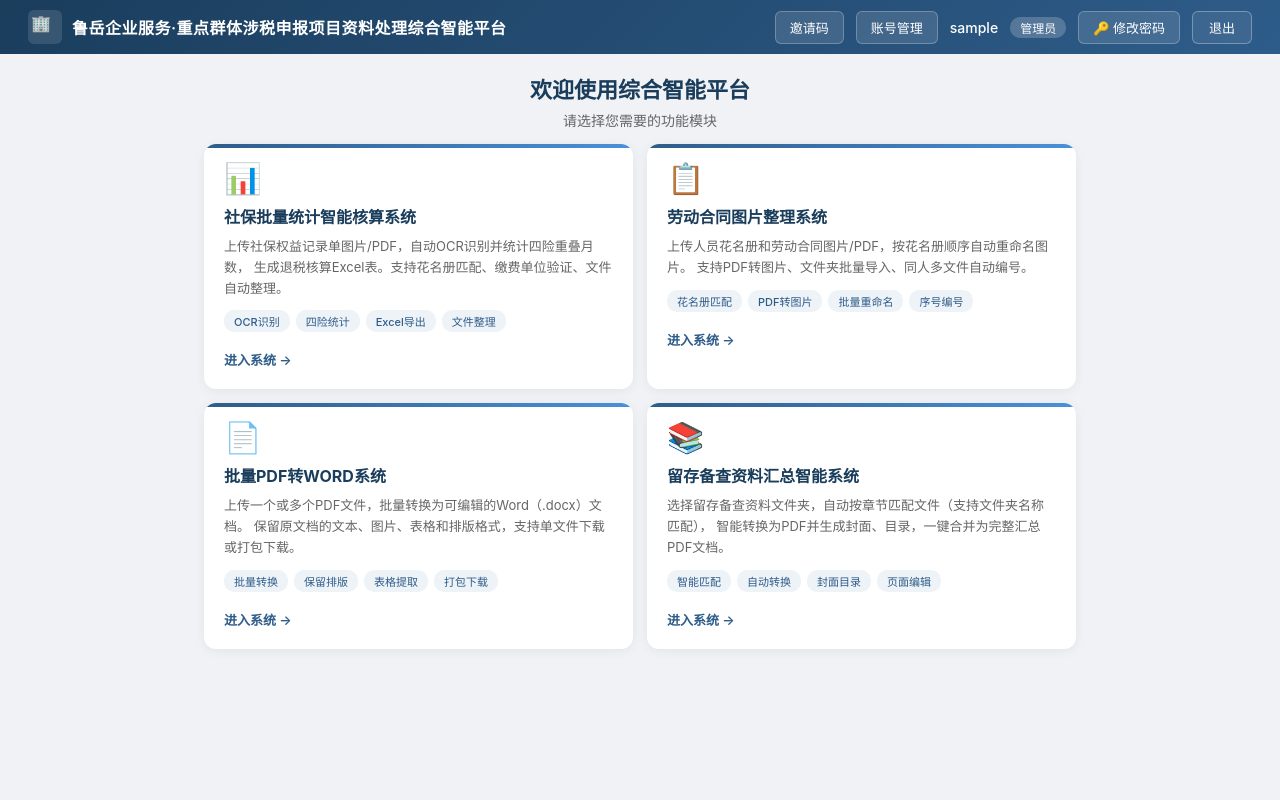
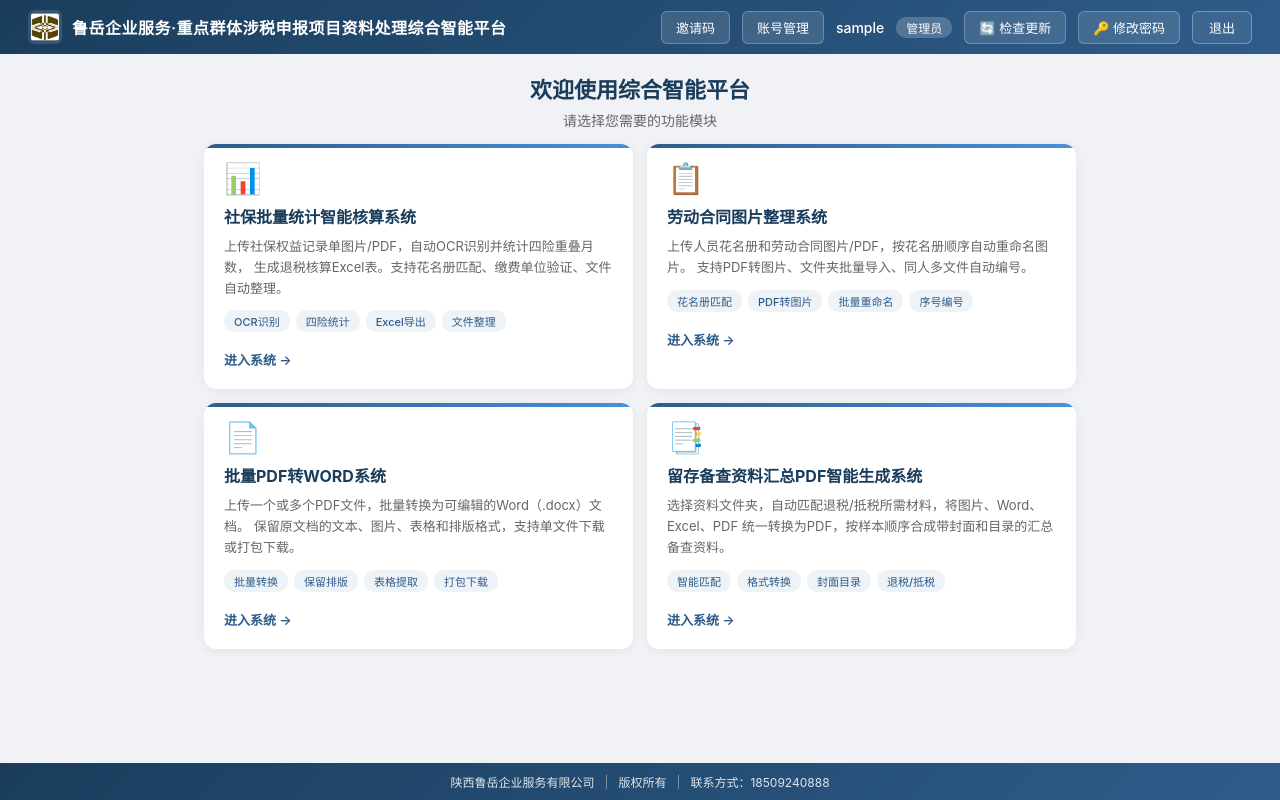
Before and after one commit to luyue-enterprise-platform/luyue-enterprise-platform, a Flask app: page / in a window 1280 px wide. Run offline with Flask 3, Linux system fonts and the light colour scheme; the visitor is signed in with stand-in values (Sample User, id 1).

Commit message:
v1.1.20: restore lost features + fix insurance certificate matching
- Restore check-update button and version comparison modal
- Restore remember-password backend file storage + localStorage
- Restore batch invite code generation (count parameter)
- Restore portal logo image and footer copyright
- Restore core/paths.py (Program Files permission redirect)
- Fix insurance certificate matching with weak keywords mechanism
- Fix batch invite code API frontend/backend mismatch

```diff
--- a/app.py
+++ b/app.py
@@ -5,19 +5,19 @@
 """
 import os
 import sys
+import base64
 
 # ============ 路径设置 ============
-IS_FROZEN = getattr(sys, 'frozen', False)
-if IS_FROZEN:
-    RESOURCE_DIR = sys._MEIPASS
-    DATA_DIR = os.path.dirname(sys.executable)
-else:
-    RESOURCE_DIR = os.path.dirname(os.path.abspath(__file__))
-    DATA_DIR = RESOURCE_DIR
+from core.paths import data_dir, resource_dir
 
-# 确保项目根目录在 Python 路径中
-if DATA_DIR not in sys.path:
-    sys.path.insert(0, DATA_DIR)
+# 资源目录（_MEIPASS 或项目根目录）— 用于静态/模板文件
+RESOURCE_DIR = resource_dir()
+# 数据目录（自动处理 Program Files 权限问题：安装时重定向至 %APPDATA%）
+DATA_DIR = data_dir()
+
+# 确保资源目录在 Python 路径中（用于 import core.*、modules.*）
+if RESOURCE_DIR not in sys.path:
+    sys.path.insert(0, RESOURCE_DIR)
 
 # ============ 日志配置 ============
 import logging
@@ -40,7 +40,7 @@ app = Flask(__name__,
     template_folder=os.path.join(RESOURCE_DIR, 'templates'),
     static_folder=os.path.join(RESOURCE_DIR, 'static'))
 
-app.secret_key = os.urandom(24)
+app.secret_key = 'luyue_platform_sk_2024_a8f3b2e1c9d7'
 app.config['MAX_CONTENT_LENGTH'] = 100 * 1024 * 1024  # 100MB
 
 # 添加门户模板目录到 Jinja2 搜索路径
@@ -70,6 +70,28 @@ app.register_blueprint(pdf2word_bp)
 app.register_blueprint(pdfmerge_bp)
 logger.info('子模块 Blueprint 注册完成')
 
+
+# ============ 当前版本（用于远程更新检查） ============
+def _load_local_version():
+    """读取本地的 version.json"""
+    import json as _json
+    candidates = [
+        os.path.join(DATA_DIR, 'version.json'),
+        os.path.join(RESOURCE_DIR, 'version.json'),
+    ]
+    for path in candidates:
+        if os.path.isfile(path):
+            try:
+                with open(path, 'r', encoding='utf-8') as f:
+                    return _json.load(f)
+            except Exception:
+                pass
+    return {'version': '1.0.0', 'version_code': 100, 'download_url': '', 'changelog': ''}
+
+APP_VERSION = _load_local_version()
+logger.info(f'当前版本: v{APP_VERSION.get("version", "?")} (code={APP_VERSION.get("version_code", "?")})')
+
+
 # ============ 共享路由：登录 / 注册 / 退出 ============
 from flask import request, jsonify, render_template, session, redirect, url_for
 from core.auth import (
@@ -77,6 +99,45 @@ from core.auth import (
     validate_invite_code, consume_invite_code,
     login_required, admin_required, get_remote_token
 )
+
+# ============ 记住密码：后端文件存储（localStorage 的可靠备份） ============
+# WebView2 的 localStorage 磁盘持久化是异步的，应用关闭时可能来不及 flush
+# 导致记住密码间歇性失效。此 API 通过同步文件 I/O 提供可靠备份。
+_REMEMBER_FILE = os.path.join(DATA_DIR, 'data', 'remembered_login.json')
+
+
+@app.route('/api/remember_login', methods=['GET'])
+def api_get_remembered_login():
+    """读取已保存的登录凭据（无需登录即可访问）"""
+    import json as _json
+    try:
+        if os.path.isfile(_REMEMBER_FILE):
+            with open(_REMEMBER_FILE, 'r', encoding='utf-8') as f:
+                data = _json.load(f)
+            return jsonify({'ok': True, 'username': data.get('username', ''),
+                            'password': data.get('password', '')})
+    except Exception as e:
+        logger.warning(f'读取记住密码文件失败: {e}')
+    return jsonify({'ok': True, 'username': '', 'password': ''})
+
+
+@app.route('/api/remember_login', methods=['POST'])
+def api_save_remembered_login():
+    """保存或清除登录凭据（无需登录即可访问）"""
+    import json as _json
+    data = request.get_json(silent=True) or {}
+    username = (data.get('username') or '').strip()
+    password = data.get('password') or ''
+
+    try:
+        os.makedirs(os.path.dirname(_REMEMBER_FILE), exist_ok=True)
+        payload = {'username': username, 'password': password}
+        with open(_REMEMBER_FILE, 'w', encoding='utf-8') as f:
+            _json.dump(payload, f, ensure_ascii=False)
+        return jsonify({'ok': True})
+    except Exception as e:
+        logger.warning(f'保存记住密码文件失败: {e}')
+        return jsonify({'ok': False, 'error': str(e)}), 500
 
 @app.route('/login', methods=['GET', 'POST'])
 def login():
@@ -210,7 +271,75 @@ def logout():
 def portal():
     return render_template('portal.html',
         username=session.get('username', ''),
-        is_admin=session.get('is_admin', False))
+        is_admin=session.get('is_admin', False),
+        app_version=APP_VERSION.get('version', '1.0.0'),
+        version_code=APP_VERSION.get('version_code', 100))
+
+
+# ============ 版本检查 API ============
+@app.route('/api/app/version', methods=['GET'])
+@login_required
+def api_app_version():
+    """返回本地版本信息"""
+    return jsonify({
+        'ok': True,
+        'version': APP_VERSION.get('version', '1.0.0'),
+        'version_code': APP_VERSION.get('version_code', 100),
+        'changelog': APP_VERSION.get('changelog', ''),
+    })
+
+
+# 远程版本信息地址（GitHub Raw URL，无需 PythonAnywhere）
+REMOTE_VERSION_URLS = [
+    'https://raw.githubusercontent.com/luyue-enterprise-platform/luyue-enterprise-platform/main/version.json',
+    'https://api.github.com/repos/luyue-enterprise-platform/luyue-enterprise-platform/contents/version.json',
+]
+
+
+@app.route('/api/app/check_update', methods=['GET'])
+@login_required
+def api_check_update():
+    """从 GitHub 远程抓取最新版本信息，对比 version_code 判断是否需要更新"""
+    import json as _json
+    import urllib.request as _ur
+    import urllib.error as _ue
+
+    last_err = None
+    for url in REMOTE_VERSION_URLS:
+        try:
+            req = _ur.Request(url, headers={'User-Agent': 'LuyueApp/1.1.5'})
+            with _ur.urlopen(req, timeout=10) as resp:
+                raw = resp.read().decode('utf-8', errors='ignore')
+                # GitHub Contents API 返回 JSON 带 content 字段（base64）
+                if 'api.github.com/repos' in url and '"content"' in raw:
+                    api_data = _json.loads(raw)
+                    raw = base64.b64decode(api_data['content']).decode('utf-8')
+                data = _json.loads(raw)
+                local_code = APP_VERSION.get('version_code', 100)
+                remote_code = int(data.get('version_code', 0) or 0)
+                return jsonify({
+                    'ok': True,
+                    'has_update': remote_code > local_code,
+                    'local_version': APP_VERSION.get('version', '1.0.0'),
+                    'local_code': local_code,
+                    'remote_version': data.get('version', ''),
+                    'remote_code': remote_code,
+                    'download_url': data.get('download_url', ''),
+                    'changelog': data.get('changelog', ''),
+                    'mandatory': bool(data.get('mandatory', False)),
+                })
+        except _ue.HTTPError as e:
+            last_err = f'HTTP {e.code}'
+            continue
+        except Exception as e:
+            last_err = str(e)
+            continue
+
+    return jsonify({
+        'ok': False,
+        'error': f'检查更新失败: {last_err or "网络异常"}',
+        'has_update': False,
+    }), 200
 
 
 # ============ 修改密码 API（门户 + 子模块共用） ============
@@ -269,9 +398,25 @@ def api_invite_codes():
 @admin_required
 def api_generate_invite():
     from core.auth import generate_invite_code
-    note = (request.get_json(silent=True) or {}).get('note', '')
-    code = generate_invite_code(session.get('user_id'), note)
-    return jsonify({'code': code})
+    data = request.get_json(silent=True) or {}
+    note = data.get('note', '')
+    count = int(data.get('count', 1) or 1)
+    if count < 1:
+        count = 1
+    if count > 100:
+        count = 100
+
+    codes = []
+    uid = session.get('user_id')
+    for _ in range(count):
+        code = generate_invite_code(uid, note)
+        if code:
+            codes.append(code)
+
+    if count == 1 and codes:
+        # 向后兼容：单个邀请码返回 code 字段
+        return jsonify({'code': codes[0], 'codes': codes})
+    return jsonify({'codes': codes})
 
 
 # ============ 用户管理（管理员） ============
--- a/portal/templates/portal.html
+++ b/portal/templates/portal.html
@@ -10,7 +10,7 @@
     <!-- 顶部导航 -->
     <header class="navbar">
         <div class="nav-brand">
-            <span class="brand-icon">🏢</span>
+            <img class="brand-icon" src="/static/assets/logo.png" alt="鲁岳企业服务">
             <span class="brand-text">鲁岳企业服务·重点群体涉税申报项目资料处理综合智能平台</span>
         </div>
         <div class="nav-user">
@@ -20,6 +20,7 @@
             {% endif %}
             <span class="user-name">{{ username }}</span>
             {% if is_admin %}<span class="user-badge">管理员</span>{% endif %}
+            <button class="btn-nav" id="btnCheckUpdate" onclick="checkAppUpdate(true)">🔄 检查更新</button>
             <button class="btn-nav" onclick="openPwdModal()">🔑 修改密码</button>
             <a href="/logout" class="btn-logout">退出</a>
         </div>
@@ -84,24 +85,35 @@
                 <span class="module-action">进入系统 →</span>
             </a>
 
-            <!-- 留存备查资料汇总 -->
+            <!-- 留存备查资料汇总PDF -->
             <a href="/pdfmerge/" class="module-card">
-                <div class="module-icon">📚</div>
-                <h2 class="module-title">留存备查资料汇总智能系统</h2>
+                <div class="module-icon">📑</div>
+                <h2 class="module-title">留存备查资料汇总PDF智能生成系统</h2>
                 <p class="module-desc">
-                    选择留存备查资料文件夹，自动按章节匹配文件（支持文件夹名称匹配），
-                    智能转换为PDF并生成封面、目录，一键合并为完整汇总PDF文档。
+                    选择资料文件夹，自动匹配退税/抵税所需材料，将图片、Word、Excel、PDF
+                    统一转换为PDF，按样本顺序合成带封面和目录的汇总备查资料。
                 </p>
                 <div class="module-features">
                     <span class="feature-tag">智能匹配</span>
-                    <span class="feature-tag">自动转换</span>
+                    <span class="feature-tag">格式转换</span>
                     <span class="feature-tag">封面目录</span>
-                    <span class="feature-tag">页面编辑</span>
+                    <span class="feature-tag">退税/抵税</span>
                 </div>
                 <span class="module-action">进入系统 →</span>
             </a>
         </div>
     </main>
+
+    <!-- 底部版权信息 -->
+    <footer class="portal-footer">
+        <div class="footer-content">
+            <span>陕西鲁岳企业服务有限公司</span>
+            <span class="footer-divider">|</span>
+            <span>版权所有</span>
+            <span class="footer-divider">|</span>
+            <span>联系方式：18509240888</span>
+        </div>
+    </footer>
 
     <!-- 修改密码弹窗 -->
     <div class="modal-overlay" id="pwdModal" style="display:none;">
@@ -131,11 +143,16 @@
     {% if is_admin %}
     <div class="modal-overlay" id="inviteModal" style="display:none;">
         <div class="modal-box modal-wide">
-            <h3>邀请码管理</h3>
+            <h3>邀请码管理 — 动态生成</h3>
             <div class="modal-body">
-                <button class="btn-primary btn-sm" id="btnGenInvite">生成新邀请码</button>
-                <div id="newInviteCode" class="invite-code-display" style="display:none;"></div>
-                <table class="portal-table" id="inviteTable" style="margin-top:16px;">
+                <div style="display:flex;gap:8px;align-items:center;margin-bottom:12px;">
+                    <input type="number" id="genCount" value="1" min="1" max="100"
+                           style="width:70px;padding:6px 8px;border:1px solid #ddd;border-radius:4px;text-align:center;">
+                    <button class="btn-primary btn-sm" id="btnGenInvite">批量生成邀请码</button>
+                    <span style="color:#999;font-size:12px;">（一次最多100个）</span>
+                </div>
+                <div id="newInviteCodes" class="invite-code-display" style="display:none;"></div>
+                <table class="portal-table" id="inviteTable">
                     <thead><tr><th>邀请码</th><th>状态</th><th>备注</th><th>使用者</th></tr></thead>
                     <tbody id="inviteTableBody"></tbody>
                 </table>
@@ -165,6 +182,30 @@
 
     <!-- Toast提示 -->
     <div class="toast" id="toast"></div>
+
+    <!-- 更新提示弹窗 -->
+    <div class="modal-overlay" id="updateModal" style="display:none;">
+        <div class="modal-box modal-wide">
+            <h3 id="updateTitle">软件更新</h3>
+            <div class="modal-body">
+                <p style="margin-bottom:10px;">
+                    当前版本：<strong id="updateLocalVer"></strong><br>
+                    最新版本：<strong id="updateRemoteVer" style="color:#2E5C8A;"></strong>
+                </p>
+                <div style="background:#F8FAFC;padding:14px;border-radius:8px;border:1px solid #E8ECF0;max-height:160px;overflow-y:auto;">
+                    <strong style="display:block;margin-bottom:6px;color:#555;">更新内容：</strong>
+                    <div id="updateChangelog" style="font-size:13px;color:#666;line-height:1.7;white-space:pre-wrap;"></div>
+                </div>
+                <p style="margin-top:10px;font-size:12px;color:#999;">
+                    点击"立即下载"将打开浏览器下载新版本，下载完成后关闭当前程序运行新版本即可。
+                </p>
+            </div>
+            <div class="modal-actions">
+                <button class="btn-ghost" onclick="closeUpdateModal()">稀后再说</button>
+                <button class="btn-primary" id="btnDownloadUpdate">立即下载</button>
+            </div>
+        </div>
+    </div>
 
     <script>
     // ======== 修改密码 ========
@@ -253,21 +294,30 @@
         btnGenInvite.addEventListener('click', function() {
             btnGenInvite.disabled = true;
             btnGenInvite.textContent = '生成中...';
-            fetch('/api/generate_invite', { method: 'POST' })
+            var count = parseInt(document.getElementById('genCount').value) || 1;
+            fetch('/api/generate_invite', {
+                method: 'POST',
+                headers: {'Content-Type': 'application/json'},
+                body: JSON.stringify({count: count})
+            })
                 .then(function(res) { return res.json(); })
                 .then(function(data) {
                     btnGenInvite.disabled = false;
-                    btnGenInvite.textContent = '生成新邀请码';
-                    if (data.code) {
-                        var el = document.getElementById('newInviteCode');
-                        el.textContent = '新邀请码: ' + data.code;
+                    btnGenInvite.textContent = '批量生成邀请码';
+                    if (data.codes && data.codes.length > 0) {
+                        var el = document.getElementById('newInviteCodes');
+                        el.innerHTML = '<strong>已生成 ' + data.codes.length + ' 个邀请码：</strong><br>'
+                            + '<div style="display:flex;flex-wrap:wrap;gap:6px;margin-top:6px;">'
+                            + data.codes.map(function(c) { return '<code style="background:#E8F5E9;padding:4px 10px;border-radius:4px;font-weight:bold;">' + c + '</code>'; }).join('')
+                            + '</div>';
                         el.style.display = 'block';
                         loadInviteCodes();
+                        showToast('成功生成 ' + data.codes.length + ' 个邀请码', 'success');
                     }
                 })
                 .catch(function(err) {
                     btnGenInvite.disabled = false;
-                    btnGenInvite.textContent = '生成新邀请码';
+                    btnGenInvite.textContent = '批量生成邀请码';
                     showToast('生成失败: ' + err.message);
                 });
         });
@@ -369,6 +419,68 @@
             if (e.target === this) closeUserModal();
         });
     }
+    var updateModalEl = document.getElementById('updateModal');
+    if (updateModalEl) {
+        updateModalEl.addEventListener('click', function(e) {
+            if (e.target === this) closeUpdateModal();
+        });
+    }
+
+    // ======== 远程更新 ========
+    var _pendingDownloadUrl = '';
+
+    function checkAppUpdate(manual) {
+        var btn = document.getElementById('btnCheckUpdate');
+        if (btn) { btn.disabled = true; btn.textContent = '🔄 检测中...'; }
+        fetch('/api/app/check_update')
+            .then(function(res) { return res.json(); })
+            .then(function(data) {
+                if (btn) { btn.disabled = false; btn.textContent = '🔄 检查更新'; }
+                if (data.has_update) {
+                    openUpdateModal(data);
+                } else if (manual) {
+                    showToast(data.ok ? '已是最新版本' : (data.error || '已是最新版本'), 'success');
+                }
+            })
+            .catch(function(err) {
+                if (btn) { btn.disabled = false; btn.textContent = '🔄 检查更新'; }
+                if (manual) {
+                    showToast('检查更新失败: ' + err.message);
+                }
+            });
+    }
+
+    function openUpdateModal(data) {
+        document.getElementById('updateLocalVer').textContent = 'v' + data.local_version;
+        document.getElementById('updateRemoteVer').textContent = 'v' + data.remote_version;
+        document.getElementById('updateChangelog').textContent = data.changelog || '无更新说明';
+        _pendingDownloadUrl = data.download_url || '';
+        var btn = document.getElementById('btnDownloadUpdate');
+        btn.disabled = !_pendingDownloadUrl;
+        btn.textContent = _pendingDownloadUrl ? '立即下载' : '暂未提供下载链接';
+        var title = document.getElementById('updateTitle');
+        title.textContent = data.mandatory ? '强制更新' : '发现新版本';
+        document.getElementById('updateModal').style.display = 'flex';
+    }
+
+    function closeUpdateModal() {
+        document.getElementById('updateModal').style.display = 'none';
+    }
+
+    document.getElementById('btnDownloadUpdate').addEventListener('click', function() {
+        if (!_pendingDownloadUrl) {
+            showToast('暂未提供下载链接，请联系管理员');
+            return;
+        }
+        showToast('正在打开浏览器下载新版本...', 'success');
+        window.open(_pendingDownloadUrl, '_blank');
+        setTimeout(function() {
+            closeUpdateModal();
+            showToast('下载已开始，请关闭当前程序后运行新版本', 'success');
+        }, 500);
+    });
+
+    // 更新检查改为手动触发（点击顶部"检查更新"按钮），不再自动静默检查
     </script>
 </body>
 </html>
```
Also changed, not shown: modules/pdfmerge/core/sections.py (+14 -0 lines), version.json (+11 -6 lines), 1 other file.
